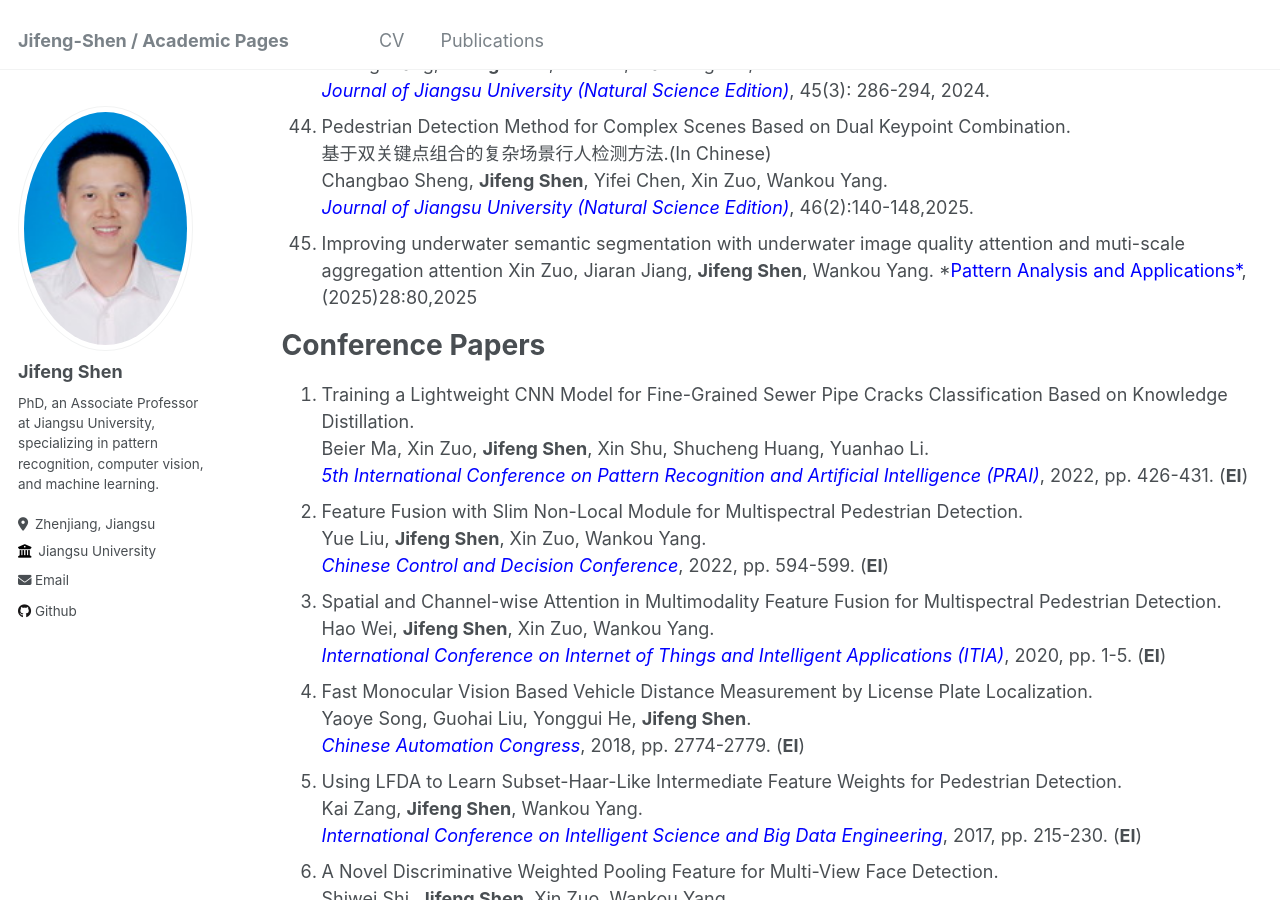
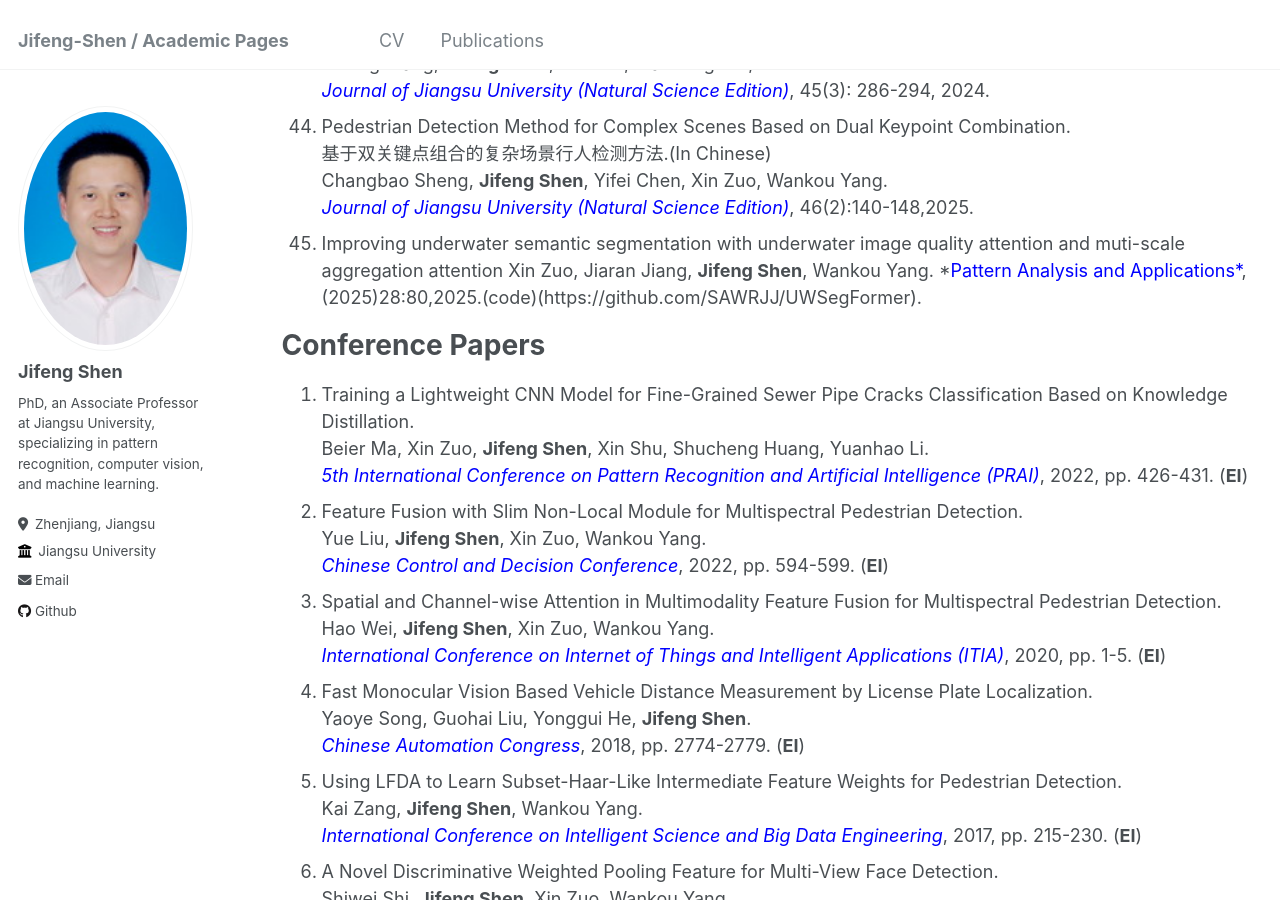
Before and after one commit to jifeng-shen/jifeng-shen.github.io, a Jekyll site: the page built from _pages/publications.md, in a window 1280 px wide and 900 px high, scrolled down 4362 px. Built offline with Jekyll 4.4.1, drawn with Linux system fonts in a browser that asks for light colours.

Commit message:
Update publications.md

```diff
--- a/_pages/publications.md
+++ b/_pages/publications.md
@@ -147,7 +147,7 @@ author_profile: true
     *<font color="blue">Journal of Jiangsu University (Natural Science Edition)</font>*, 46(2):140-148,2025.
 45. Improving underwater semantic segmentation with underwater image quality attention and muti-scale aggregation attention
      Xin Zuo, Jiaran Jiang, **Jifeng Shen**, Wankou Yang.
-    *<font color="blue">Pattern Analysis and Applications*</font>, (2025)28:80,2025
+    *<font color="blue">Pattern Analysis and Applications*</font>, (2025)28:80,2025.(code)(https://github.com/SAWRJJ/UWSegFormer).
 
 
 # Conference Papers
```
